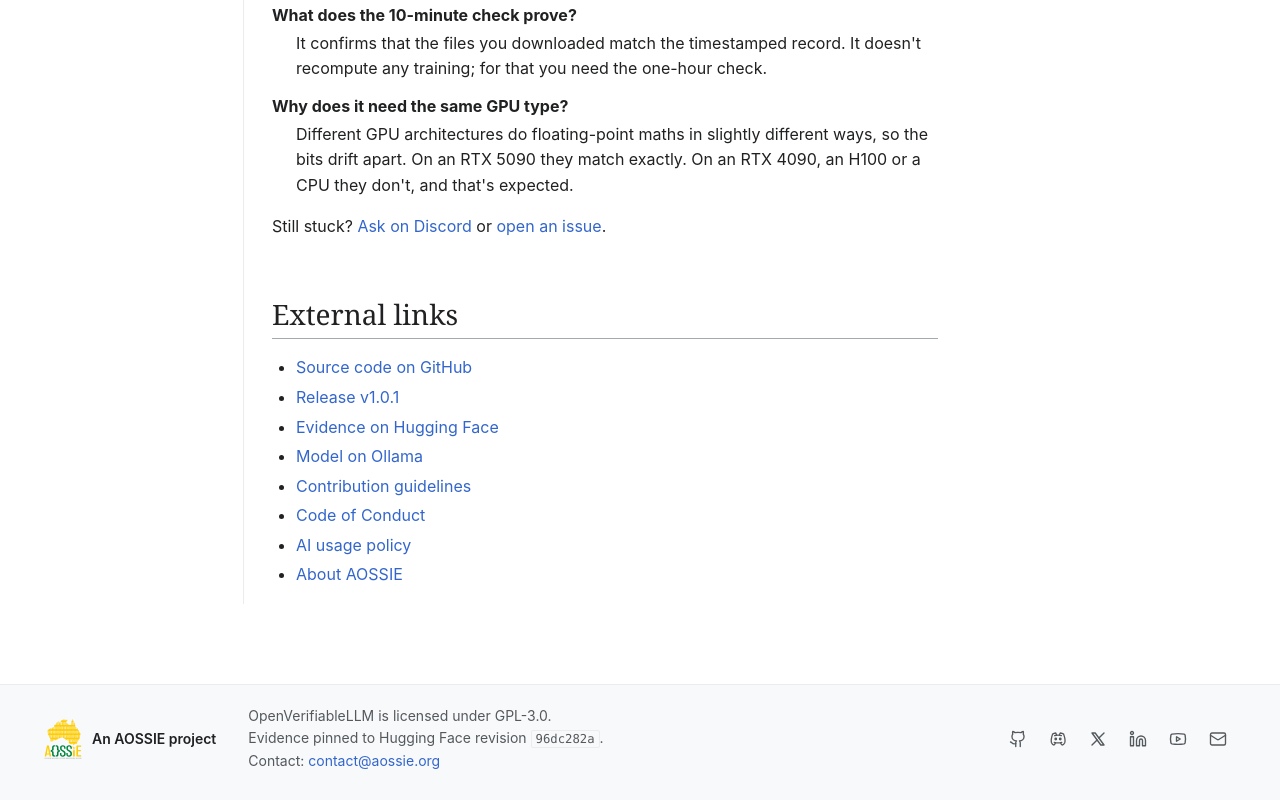
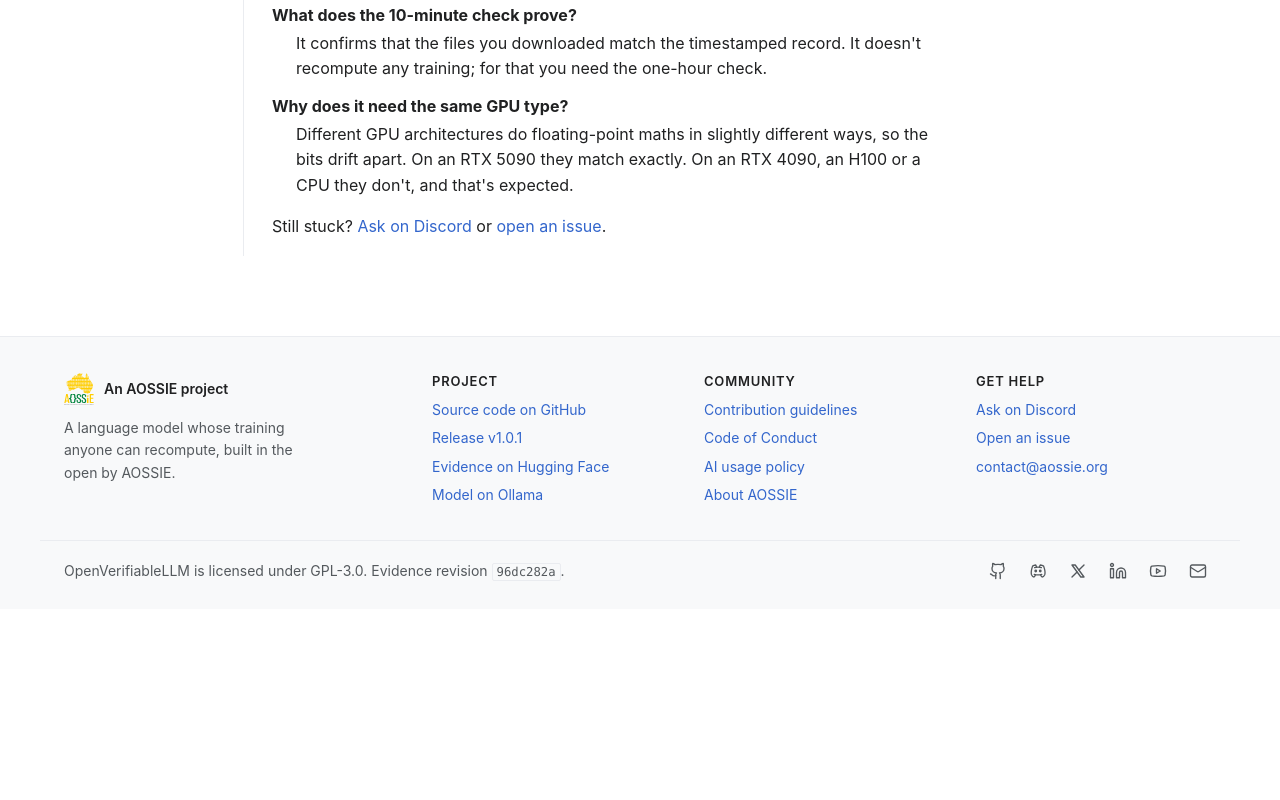
Before and after one commit to AOSSIE-Org/OpenVerifiableLLM, a React (Vite) app in the folder frontend/: page / in a window 1280 px wide. Shown: the part 6298-7098 px from the top of the page. After the commit the page ends 6907 px from the top, so only its background shows below. Built offline with nearby package versions, Linux system fonts and the light colour scheme.

Commit message:
style(site): move the external links into a column footer

```diff
--- a/frontend/src/App.tsx
+++ b/frontend/src/App.tsx
@@ -10,7 +10,7 @@ import { Verification } from './components/Verification';
 import { TrainingTimeline } from './components/TrainingTimeline';
 import { VerifiableExclusion } from './components/VerifiableExclusion';
 import { Downloads } from './components/Downloads';
-import { Faq, ExternalLinks } from './components/Faq';
+import { Faq } from './components/Faq';
 import { Footer } from './components/Footer';
 
 export const App: React.FC = () => {
@@ -89,7 +89,6 @@ export const App: React.FC = () => {
           <VerifiableExclusion exclusion={evidence.exclusion} />
           <Downloads releaseHashes={evidence.releaseHashes} />
           <Faq />
-          <ExternalLinks />
         </main>
 
         <div className="rail">
--- a/frontend/src/components/Faq.tsx
+++ b/frontend/src/components/Faq.tsx
@@ -18,16 +18,3 @@ export const Faq: React.FC = () => (
     </p>
   </section>
 );
-
-export const ExternalLinks: React.FC = () => (
-  <section id="links">
-    <h2>External links</h2>
-    <ul>
-      {[...copy.footer.projectLinks, ...copy.footer.communityLinks].map(link => (
-        <li key={link.href}>
-          <a href={link.href}>{link.label}</a>
-        </li>
-      ))}
-    </ul>
-  </section>
-);
--- a/frontend/src/components/Footer.tsx
+++ b/frontend/src/components/Footer.tsx
@@ -1,29 +1,60 @@
 import React from 'react';
 import { copy } from '../content/copy';
+
+const { footer } = copy;
 
 interface FooterProps {
   revision: string;
 }
 
-// A plain page footer: who publishes it, the licence, the evidence revision
-// and how to get in touch.
+// The page footer: a short line about the project, the outside links in
+// three columns, then a bar with the licence, evidence revision and socials.
 export const Footer: React.FC<FooterProps> = ({ revision }) => (
   <footer id="footer">
-    <div className="foot">
+    <div className="fcols" id="links">
+      <div className="fcol-about">
         <a href="https://aossie.org" className="foot-org">
-        <img src="brand/aossie-logo.svg" alt="" height="40" width="38" />
-        <span>{copy.footer.org}</span>
+          <img src="brand/aossie-logo.svg" alt="" height="32" width="30" />
+          <span>{footer.org}</span>
         </a>
-      <ul className="foot-lines">
-        <li>{copy.footer.license}</li>
-        <li>
-          {copy.footer.evidenceNote} <code>{revision}</code>.
+        <p>{footer.about}</p>
+      </div>
+      <LinkColumn title={footer.projectHeading} links={footer.projectLinks} />
+      <LinkColumn title={footer.communityHeading} links={footer.communityLinks} />
+      <LinkColumn title={footer.helpHeading} links={helpLinks} />
+    </div>
+    <div className="fbar">
+      <span>
+        {footer.license} Evidence revision <code>{revision}</code>.
+      </span>
+      <Socials />
+    </div>
+  </footer>
+);
+
+const helpLinks = [
+  { label: copy.faq.discord, href: 'https://discord.gg/hjUhu33uAn' },
+  { label: copy.faq.issue, href: copy.faq.issueHref },
+  { label: footer.contactEmail, href: `mailto:${footer.contactEmail}` },
+];
+
+const LinkColumn: React.FC<{ title: string; links: { label: string; href: string }[] }> = ({
+  title,
+  links,
+}) => (
+  <nav aria-label={title}>
+    <h2>{title}</h2>
+    <ul>
+      {links.map(l => (
+        <li key={l.href}>
+          <a href={l.href}>{l.label}</a>
         </li>
-        <li>
-          {copy.footer.contactHeading}:{' '}
-          <a href={`mailto:${copy.footer.contactEmail}`}>{copy.footer.contactEmail}</a>
-        </li>
+      ))}
     </ul>
+  </nav>
+);
+
+const Socials: React.FC = () => (
   <div className="socials">
     <a href="https://github.com/AOSSIE-Org" aria-label="AOSSIE on GitHub">
       <svg viewBox="0 0 24 24" aria-hidden="true">
@@ -72,6 +103,4 @@ export const Footer: React.FC<FooterProps> = ({ revision }) => (
       </svg>
     </a>
   </div>
-    </div>
-  </footer>
 );
--- a/frontend/src/content/copy.ts
+++ b/frontend/src/content/copy.ts
@@ -242,12 +242,14 @@ OVL_DEVICE=cpu python ovl-code/simple/ovl.py verify --run . --weights conversati
   },
   footer: {
     org: 'An AOSSIE project',
+    about: 'A language model whose training anyone can recompute, built in the open by AOSSIE.',
     license: 'OpenVerifiableLLM is licensed under GPL-3.0.',
     evidenceNote: 'Evidence pinned to Hugging Face revision',
     contactEmail: 'contact@aossie.org',
     projectHeading: 'Project',
     communityHeading: 'Community',
     contactHeading: 'Contact',
+    helpHeading: 'Get help',
     projectLinks: [
       { label: 'Source code on GitHub', href: 'https://github.com/AOSSIE-Org/OpenVerifiableLLM' },
       { label: 'Release v1.0.1', href: 'https://github.com/AOSSIE-Org/OpenVerifiableLLM/releases/tag/v1.0.1' },
--- a/frontend/src/styles/base.css
+++ b/frontend/src/styles/base.css
@@ -606,16 +606,6 @@ footer {
   color: var(--ink-3);
 }
 
-.foot {
-  display: flex;
-  flex-wrap: wrap;
-  align-items: center;
-  gap: 16px 32px;
-  max-width: 1240px;
-  margin: 0 auto;
-  padding: 20px 24px 28px;
-}
-
 .foot-org {
   display: flex;
   align-items: center;
@@ -628,16 +618,9 @@ footer {
   color: var(--ink);
 }
 
-.foot-lines {
-  list-style: none;
-  margin: 0;
-  padding: 0;
-}
-
 .socials {
   display: flex;
   gap: 4px;
-  margin-left: auto;
 }
 
 .socials a {
@@ -656,6 +639,50 @@ footer {
   stroke-width: 1.8;
   stroke-linecap: round;
   stroke-linejoin: round;
+}
+
+.fcols {
+  display: grid;
+  grid-template-columns: 1.4fr repeat(3, 1fr);
+  gap: 32px;
+  max-width: 1200px;
+  margin: 0 auto;
+  padding: 36px 24px 28px;
+}
+
+.fcols h2 {
+  margin: 0 0 10px;
+  font: 600 13px var(--sans);
+  letter-spacing: 0.06em;
+  text-transform: uppercase;
+  color: var(--ink);
+}
+
+.fcols ul {
+  list-style: none;
+  margin: 0;
+  padding: 0;
+}
+
+.fcols li {
+  margin-bottom: 6px;
+}
+
+.fcol-about p {
+  max-width: 30ch;
+  margin: 12px 0 0;
+}
+
+.fbar {
+  display: flex;
+  flex-wrap: wrap;
+  align-items: center;
+  justify-content: space-between;
+  gap: 8px 24px;
+  max-width: 1200px;
+  margin: 0 auto;
+  padding: 12px 24px 20px;
+  border-top: 1px solid var(--rule);
 }
 
 /* Loading and error states */
@@ -677,6 +704,14 @@ footer {
 
 /* Narrow screens: contents become a collapsible box, the infobox stacks ---- */
 @media (max-width: 900px) {
+  .fcols {
+    grid-template-columns: repeat(2, minmax(0, 1fr));
+  }
+
+  .fcol-about {
+    grid-column: 1 / -1;
+  }
+
   .page {
     grid-template-columns: 1fr;
     gap: 16px;
@@ -764,9 +799,6 @@ footer {
     padding-top: 44px;
   }
 
-  .socials {
-    margin-left: 0;
-  }
 }
 
 /* the odds chart, then the hardware table under it */
```
Lines whose indentation alone changed are shown as unchanged.
